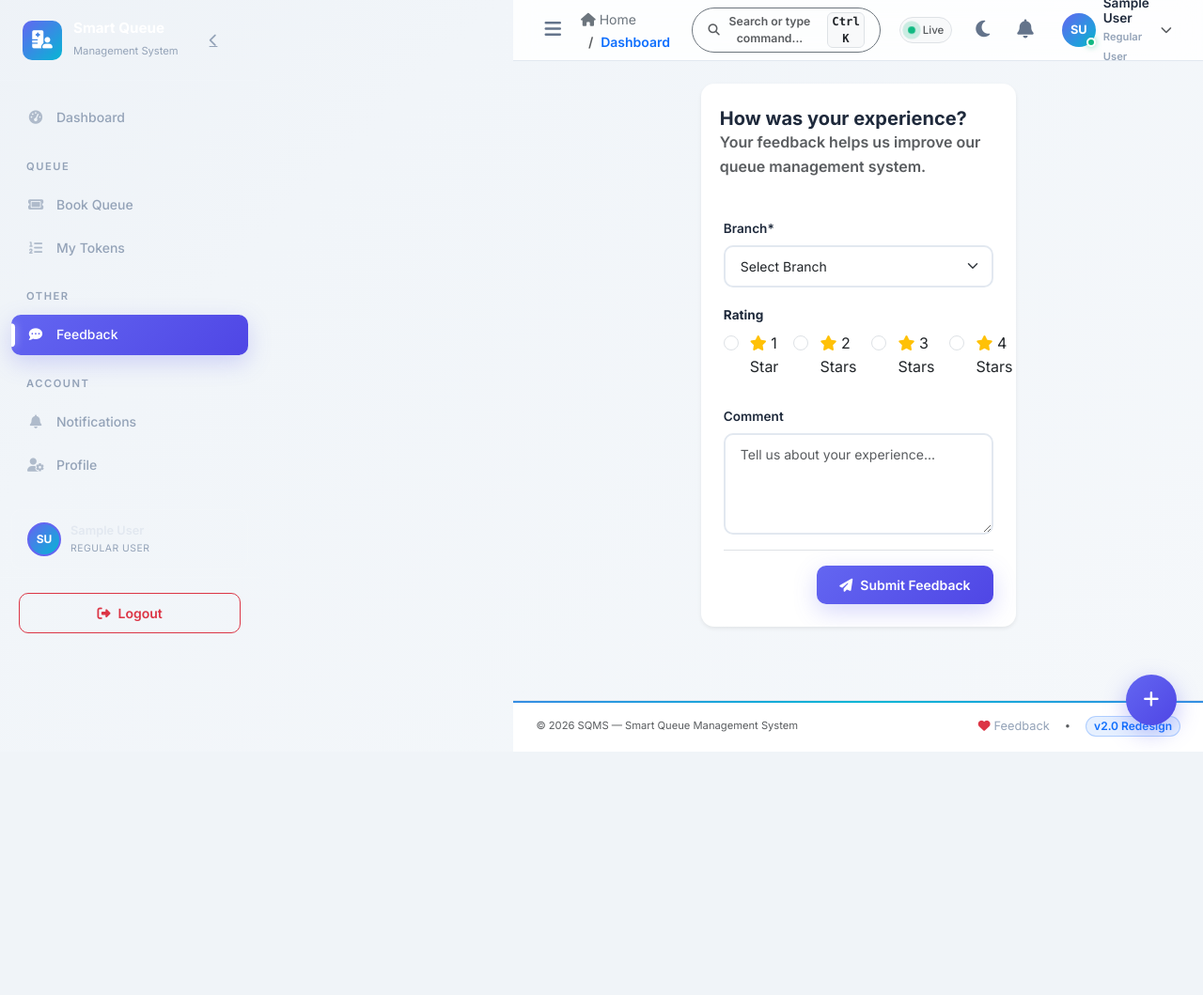
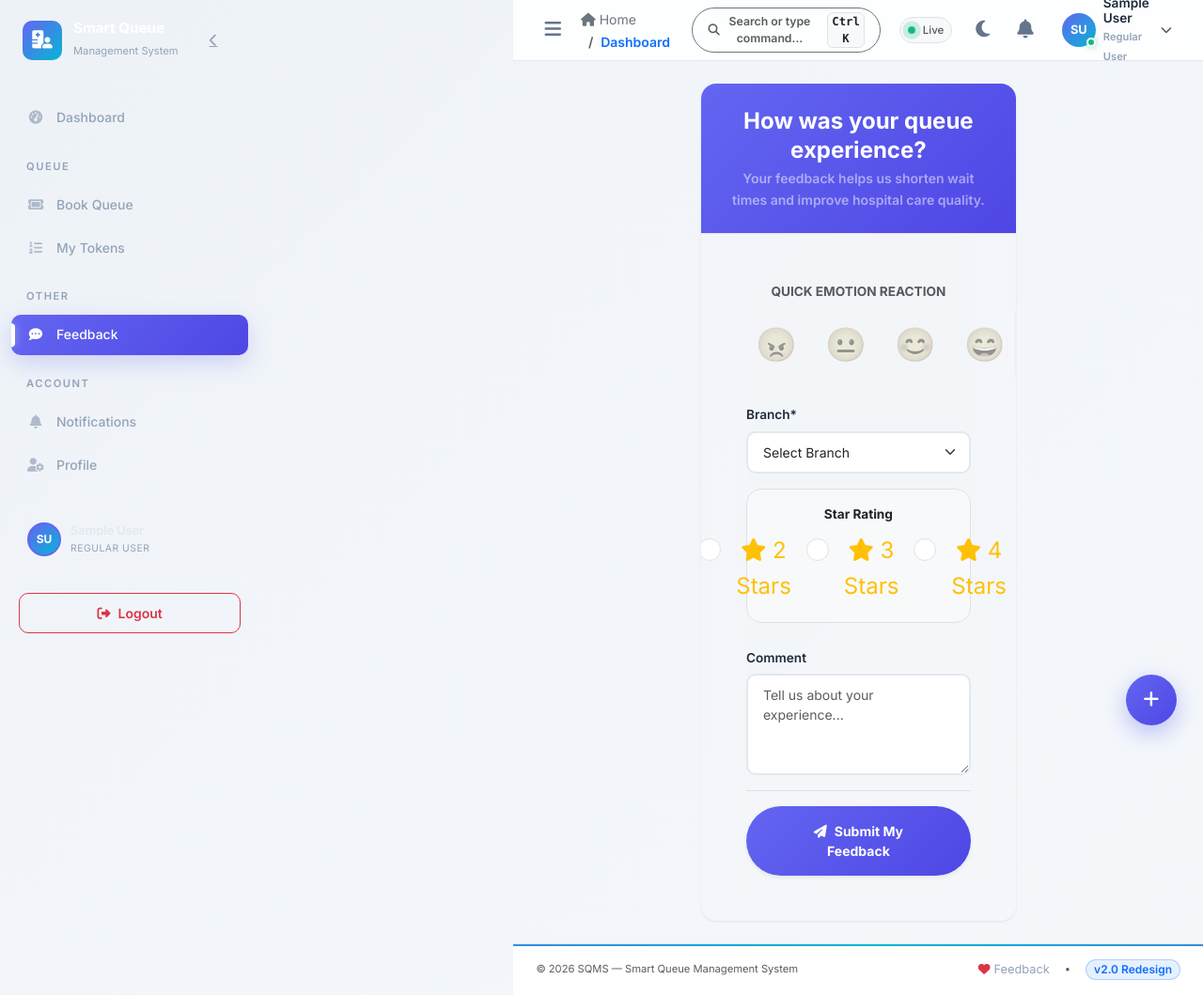
Before and after one commit to mt-abdulla-it/smart-queue-management-system, a Django app: page /feedback/submit/ in a window 1280 px wide. Shown: the whole page at 94% size. Before the commit the page ends 800 px from the top, so only its background shows below. Run offline with Django 5.2, Linux system fonts and the light colour scheme; the visitor is signed in with stand-in values (Sample User, id 1); data that the repository does not hold is empty; parts of the project's set-up code (start-up, migrations or seed data) failed here and were passed over; some libraries are stand-ins or nearby versions.

Commit message:
refactor: overhaul branch list and feedback submission UI with modernized cards, responsive layouts, and interactive rating components

```diff
--- a/templates/feedback/submit.html
+++ b/templates/feedback/submit.html
@@ -2,30 +2,70 @@
 {% load crispy_forms_tags %}
 
 {% block title %}Submit Feedback — {{ site_name }}{% endblock %}
-{% block page_header %}Submit Feedback{% endblock %}
+{% block page_header %}Rate Your Experience{% endblock %}
+
+{% block extra_css %}
+<style>
+    .emoji-picker-bar {
+        display: flex;
+        justify-content: space-around;
+        gap: 10px;
+        margin-bottom: 1.5rem;
+    }
+    .emoji-item {
+        font-size: 2.2rem;
+        cursor: pointer;
+        padding: 10px;
+        border-radius: var(--radius-md);
+        transition: all var(--transition-spring);
+        opacity: 0.5;
+        filter: grayscale(80%);
+    }
+    .emoji-item:hover,
+    .emoji-item.selected {
+        opacity: 1;
+        filter: grayscale(0%);
+        transform: scale(1.3);
+        background: rgba(var(--primary-rgb), 0.1);
+    }
+</style>
+{% endblock %}
 
 {% block content %}
 <div class="container-fluid py-4">
     <div class="row justify-content-center">
         <div class="col-lg-6">
-            <div class="card border-0 shadow-sm">
-                <div class="card-header bg-transparent border-0 pt-4 pb-0">
-                    <h5 class="fw-bold mb-0">How was your experience?</h5>
-                    <p class="text-muted">Your feedback helps us improve our queue management system.</p>
+            <div class="card glass-card border-0 shadow-xl rounded-4 overflow-hidden anim-scale-in">
+                <div class="card-header bg-gradient-primary text-white p-4 text-center">
+                    <h4 class="fw-extrabold mb-1 text-white">How was your queue experience?</h4>
+                    <p class="text-white-50 mb-0 small">Your feedback helps us shorten wait times and improve hospital care quality.</p>
                 </div>
-                <div class="card-body p-4">
-                    <form method="post" novalidate>
+
+                <div class="card-body p-4 p-md-5">
+                    <!-- Emoji Selection Bar -->
+                    <div class="text-center mb-2">
+                        <label class="form-label text-muted small fw-bold text-uppercase tracking-wider">Quick Emotion Reaction</label>
+                        <div class="emoji-picker-bar">
+                            <span class="emoji-item" data-rating="1" title="Very Dissatisfied">😠</span>
+                            <span class="emoji-item" data-rating="2" title="Dissatisfied">😐</span>
+                            <span class="emoji-item" data-rating="3" title="Neutral">😊</span>
+                            <span class="emoji-item" data-rating="4" title="Satisfied">😄</span>
+                            <span class="emoji-item selected" data-rating="5" title="Very Satisfied">🤩</span>
+                        </div>
+                    </div>
+
+                    <form method="post" novalidate id="feedbackForm">
                         {% csrf_token %}
 
                         <div class="mb-3">
                             {{ form.branch|as_crispy_field }}
                         </div>
 
-                        <div class="mb-4">
-                            <label class="form-label fw-bold">Rating</label>
-                            <div class="d-flex flex-row-reverse justify-content-end gap-3 star-rating">
+                        <div class="mb-4 text-center bg-body-tertiary p-3 rounded-4 border">
+                            <label class="form-label fw-bold d-block text-body mb-2">Star Rating</label>
+                            <div class="d-flex flex-row-reverse justify-content-center gap-3 star-rating fs-4 text-warning">
                                 {% for radio in form.rating %}
-                                    <div class="form-check">
+                                    <div class="form-check form-check-inline me-0">
                                         {{ radio.tag }}
                                         <label class="form-check-label ms-1" for="{{ radio.id_for_label }}">
                                             <i class="fas fa-star text-warning"></i> {{ radio.choice_label }}
@@ -40,8 +80,8 @@
                         </div>
 
                         <div class="d-flex justify-content-end pt-3 border-top">
-                            <button type="submit" class="btn btn-primary px-4">
-                                <i class="fas fa-paper-plane me-2"></i>Submit Feedback
+                            <button type="submit" class="btn btn-primary btn-magnetic px-5 py-3 rounded-pill shadow-sm hover-lift fw-bold">
+                                <i class="fas fa-paper-plane me-2"></i>Submit My Feedback
                             </button>
                         </div>
                     </form>
@@ -51,3 +91,20 @@
     </div>
 </div>
 {% endblock %}
+
+{% block extra_js %}
+<script>
+    // Synchronize Emoji selection with radio rating inputs
+    document.querySelectorAll('.emoji-item').forEach(emoji => {
+        emoji.addEventListener('click', function() {
+            document.querySelectorAll('.emoji-item').forEach(e => e.classList.remove('selected'));
+            this.classList.add('selected');
+            const ratingVal = this.getAttribute('data-rating');
+
+            // Check corresponding radio input
+            const radio = document.querySelector(`input[name="rating"][value="${ratingVal}"]`);
+            if (radio) radio.checked = true;
+        });
+    });
+</script>
+{% endblock %}
```
Also changed, not shown: templates/branches/branch_list.html (+57 -44 lines), templates/includes/pagination.html (+24 -20 lines).
